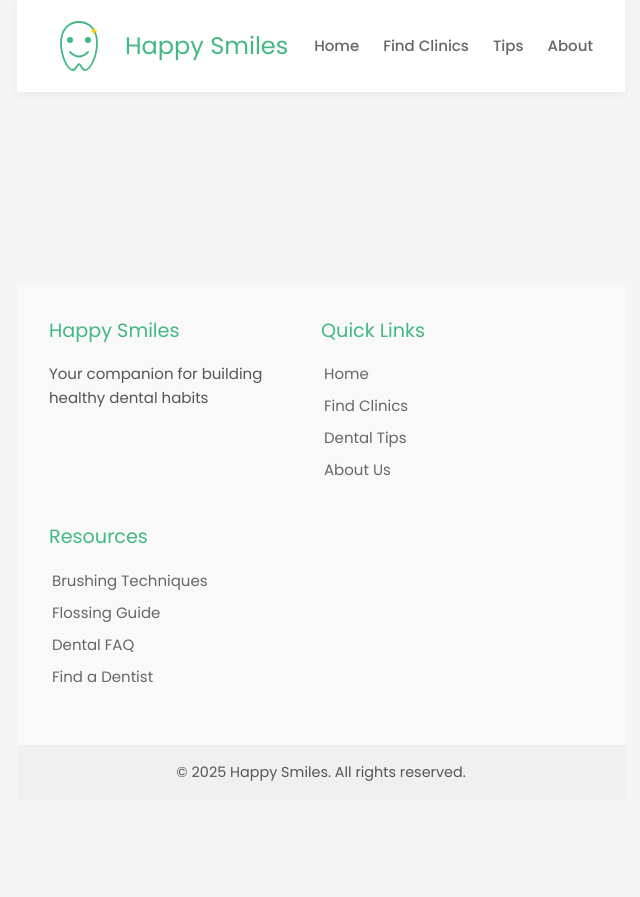
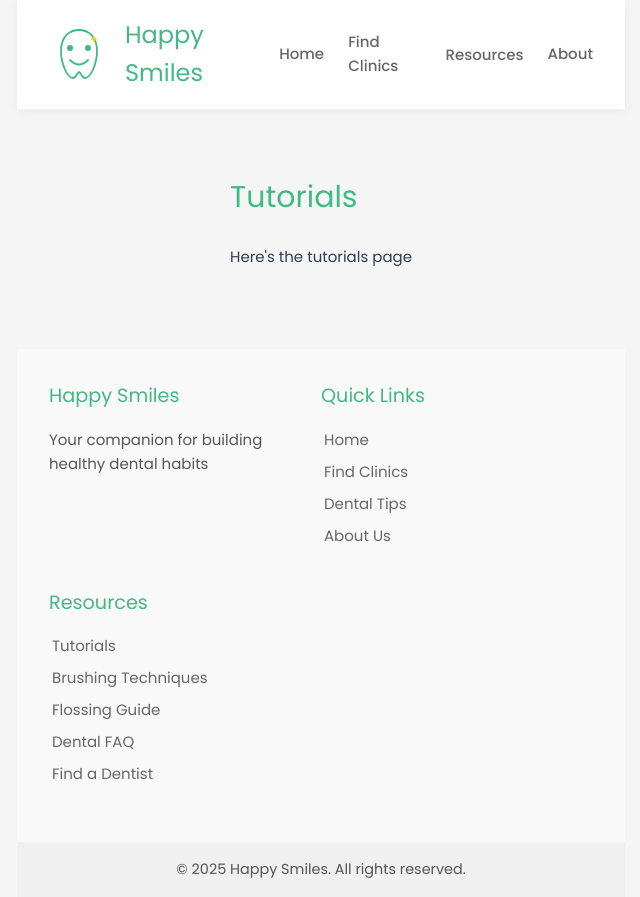
Before and after one commit to Happy-smiles-UNC/happy-smiles, a Vue app: page /tutorials in a window 1280 px wide. Shown: the whole page, without its empty margins (15-655 px from the left). Before the commit the page ends 800 px from the top, so only its background shows below. Built offline with nearby package versions, Linux system fonts and the light colour scheme; a small style sheet from the web is missing; what highcharts-vue would draw is missing.

Commit message:
add: tutorial page; brushing-timer wip

```diff
--- a/src/components/AppFooter.vue
+++ b/src/components/AppFooter.vue
@@ -10,6 +10,7 @@
         <h3>Quick Links</h3>
         <ul class="footer-links">
           <li><router-link to="/">Home</router-link></li>
+          <!--<li><router-link to="/timer">Brushing Timer</router-link></li> -->
           <li><router-link to="/clinics">Find Clinics</router-link></li>
           <li><router-link to="/tips">Dental Tips</router-link></li>
           <li><router-link to="/about">About Us</router-link></li>
@@ -19,6 +20,7 @@
       <div class="footer-section">
         <h3>Resources</h3>
         <ul class="footer-links">
+          <li><router-link to="/tutorials">Tutorials</router-link></li>
           <li><router-link to="/brushing">Brushing Techniques</router-link></li>
           <li><router-link to="/flossing">Flossing Guide</router-link></li>
           <li><router-link to="/faq">Dental FAQ</router-link></li>
--- a/src/components/AppHeader.vue
+++ b/src/components/AppHeader.vue
@@ -6,8 +6,20 @@
     </div>
     <nav class="nav-menu">
       <router-link to="/" class="nav-link">Home</router-link>
+      <!--<router-link to="/timer" class="nav-link">Brushing Timer</router-link> -->
       <router-link to="/clinics" class="nav-link">Find Clinics</router-link>
-      <router-link to="/tips" class="nav-link">Tips</router-link>
+
+      <div class="dropdown">
+        <button class="dropdown-btn">Resources</button>
+        <div class="dropdown-content">
+          <router-link to="/tutorials" class="dropdown-link">Tutorials</router-link>
+          <router-link to="/tips" class="dropdown-link">Tips</router-link>
+          <router-link to="/brushing" class="dropdown-link">Brushing</router-link>
+          <router-link to="/flossing" class="dropdown-link">Flossing</router-link>
+          <router-link to="/faq" class="dropdown-link">FAQ</router-link>
+        </div>
+      </div>
+
       <router-link to="/about" class="nav-link">About</router-link>
     </nav>
   </header>
@@ -48,6 +60,7 @@ export default {
 .nav-menu {
   display: flex;
   gap: 1.5rem;
+  align-items: center;
 }
 
 .nav-link {
@@ -73,6 +86,56 @@ export default {
   background-color: #42b983;
 }
 
+/* Dropdown styles */
+.dropdown {
+  position: relative;
+  display: inline-block;
+}
+
+.dropdown-btn {
+  color: #666;
+  background: none;
+  border: none;
+  font-weight: 500;
+  padding: 0.5rem 0;
+  cursor: pointer;
+  font-family: inherit;
+  font-size: inherit;
+  transition: color 0.3s;
+}
+
+.dropdown-btn:hover {
+  color: #42b983;
+}
+
+.dropdown-content {
+  display: none;
+  position: absolute;
+  background-color: white;
+  min-width: 160px;
+  box-shadow: 0px 8px 16px 0px rgba(0,0,0,0.1);
+  z-index: 1;
+  border-radius: 4px;
+  padding: 0.5rem 0;
+}
+
+.dropdown:hover .dropdown-content {
+  display: block;
+}
+
+.dropdown-link {
+  color: #666;
+  padding: 0.5rem 1rem;
+  text-decoration: none;
+  display: block;
+  transition: background-color 0.3s;
+}
+
+.dropdown-link:hover {
+  background-color: #f5f5f5;
+  color: #42b983;
+}
+
 @media (max-width: 768px) {
   .app-header {
     flex-direction: column;
@@ -89,8 +152,15 @@ export default {
     gap: 0.5rem;
   }
 
-  .nav-link {
+  .nav-link, .dropdown-btn {
     font-size: 0.9rem;
+  }
+
+  .dropdown-content {
+    position: absolute;
+    left: 0;
+    right: 0;
+    width: 100%;
   }
 }
 </style>
--- /dev/null
+++ b/src/components/TutorialPage.vue
@@ -0,0 +1,27 @@
+<template>
+  <div class="tutorial-page">
+    <h1>Tutorials</h1>
+    <p>Here's the tutorials page</p>
+  </div>
+</template>
+
+<script>
+export default {
+  name: 'TutorialPage'
+}
+</script>
+
+<style scoped>
+.tutorial-page {
+  padding: 2rem 0;
+}
+
+h1 {
+  color: #42b983;
+  margin-bottom: 1.5rem;
+}
+/*
+add more styles here hilm, you can use other pages as reference.
+
+*/
+</style>
--- a/src/router/index.js
+++ b/src/router/index.js
@@ -6,6 +6,8 @@ import AboutPage from '../components/AboutPage.vue'
 import BrushingTechniques from '../components/BrushingTechniques.vue'
 import FlossingGuide from '../components/FlossingGuide.vue'
 import DentalFAQ from '../components/DentalFAQ.vue'
+//import BrushingTimer from '../components/BrushingTimer.vue'
+import TutorialPage from '../components/TutorialPage.vue'
 
 const router = createRouter({
   history: createWebHistory(import.meta.env.BASE_URL),
@@ -44,6 +46,16 @@ const router = createRouter({
       path: '/faq',
       name: 'faq',
       component: DentalFAQ
+    },
+    /*{
+      path: '/timer',
+      name: 'timer',
+      component: BrushingTimer
+    },*/
+    {
+      path: '/tutorials',
+      name: 'tutorials',
+      component: TutorialPage
     }
   ]
 })
```
